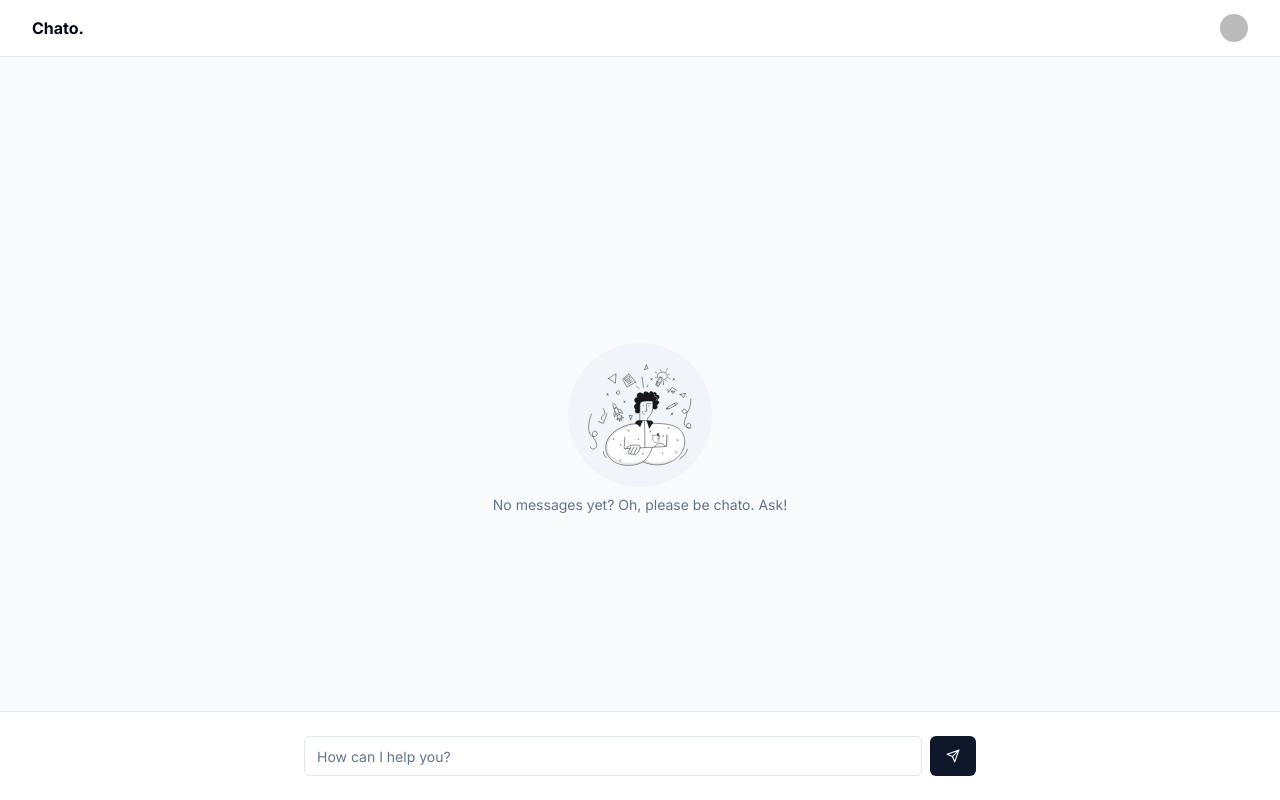
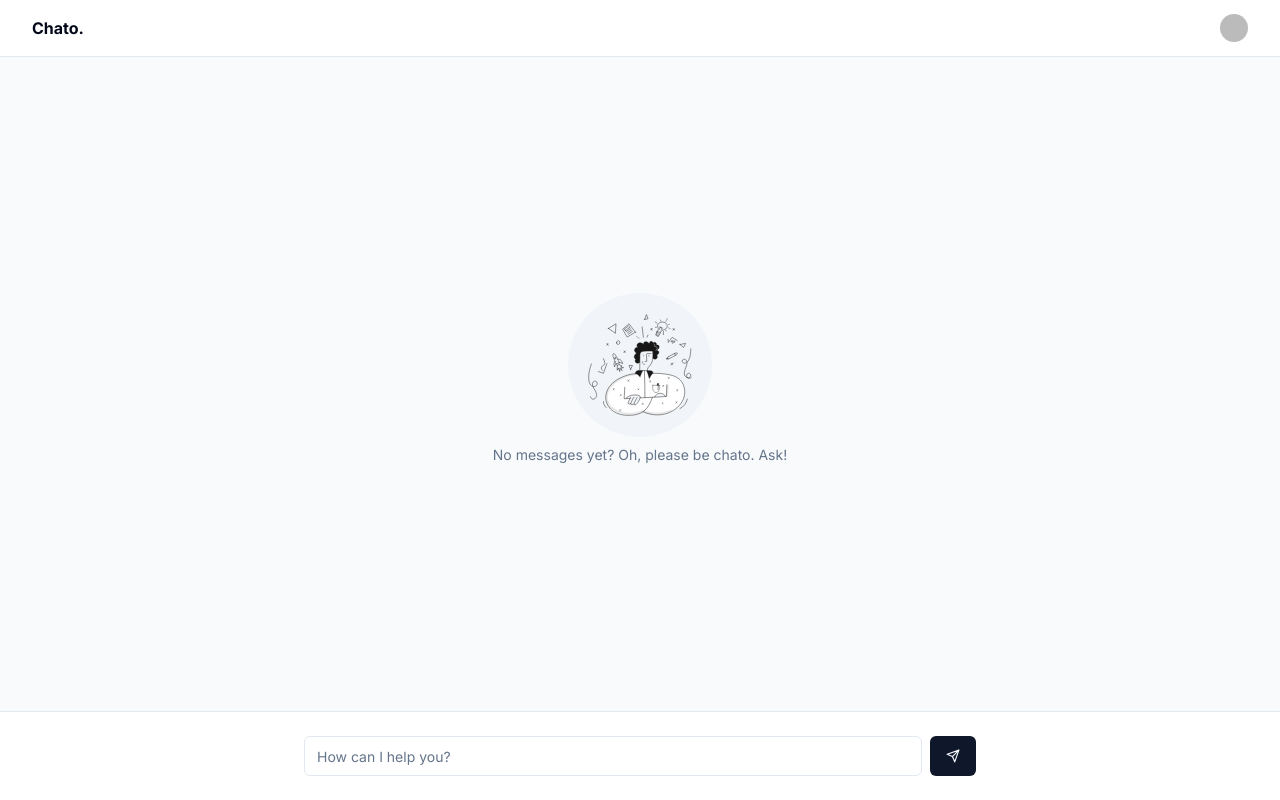
Before and after one commit to alexmarqs/chato, a Next.js app: page / in a window 1280 px wide. Built offline with nearby package versions, Linux system fonts and the light colour scheme; no server answers; sample sign-in values are in the browser's storage; some icons are missing.

Commit message:
chore: change margin

```diff
--- a/src/components/chat/Chat.tsx
+++ b/src/components/chat/Chat.tsx
@@ -25,7 +25,7 @@ export const Chat = ({ userFirstName, userAvatarUrl }: ChatProps) => {
   return (
     <div className="flex h-full w-full flex-1 bg-slate-50">
       {messages.length === 0 ? (
-        <EmptyPlaceholder className="h-full w-full self-center">
+        <EmptyPlaceholder className="h-full w-full self-center mb-[100px]">
           <EmptyPlaceholder.Icon name="LogoEngineer" />
           <EmptyPlaceholder.Description>
             No messages yet? Oh, please be chato. Ask!
```
